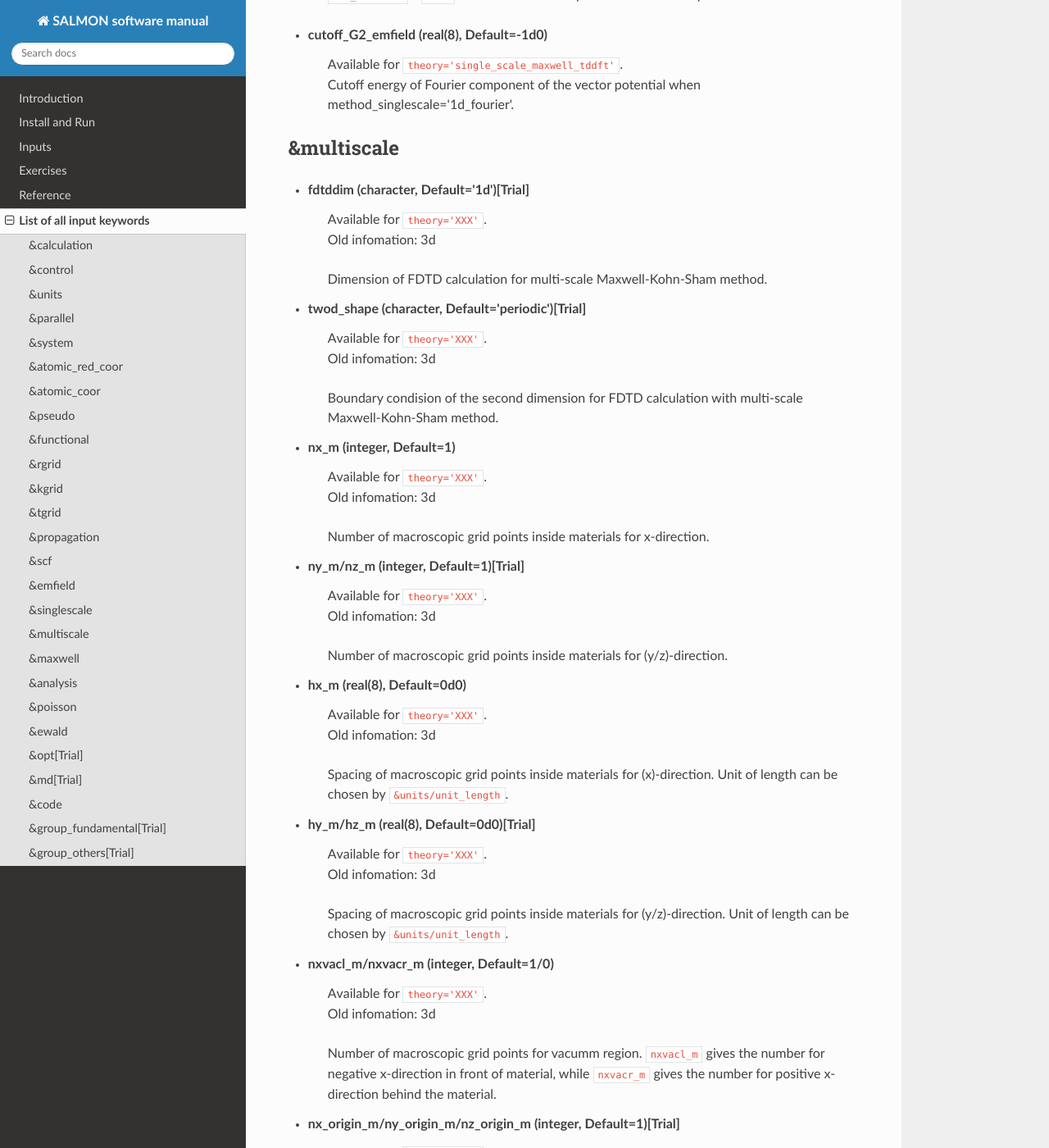
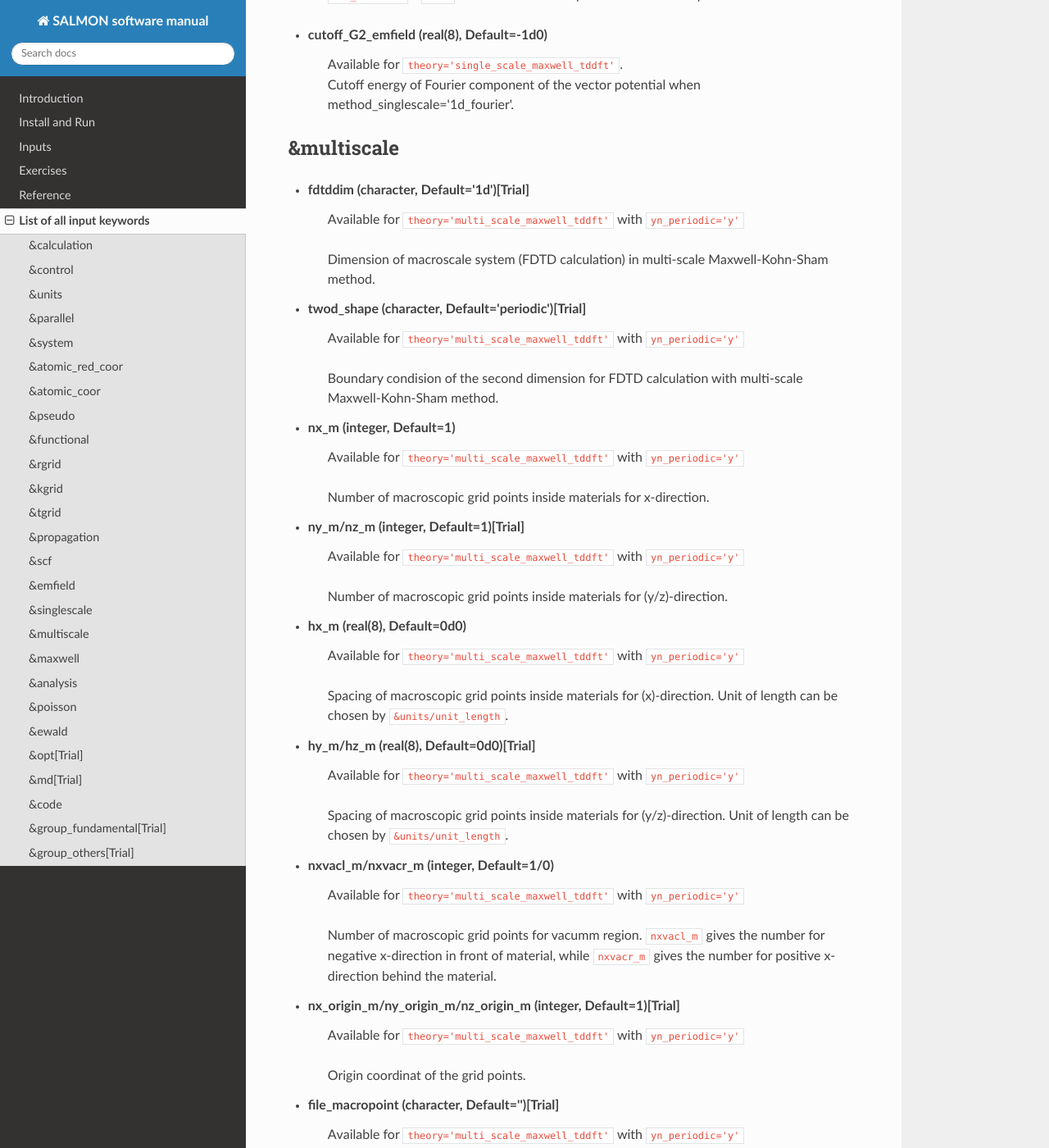
Before and after one commit to SALMON-TDDFT/SALMON-DOCS, a Sphinx documentation site: the page built from source/input_keyword_list.rst, in a window 1280 px wide and 1400 px high, scrolled down 18907 px. Shown: the whole window at 82% size. Built offline with Sphinx 7.4.7 and the Read the Docs theme 2.0.0, drawn with Linux system fonts in a browser that asks for light colours; formulas are drawn with MathJax 3; some of the changed text lies outside the part shown.

Commit message:
Update input_keyword_list.rst

```diff
--- a/source/input_keyword_list.rst
+++ b/source/input_keyword_list.rst
@@ -676,64 +676,53 @@ Input for psudopotentials. Size of array (:) is equal to ``&system/nelem``.
 -----------
 
 - **fdtddim** (character, Default='1d')[Trial]
-   | Available for ``theory='XXX'``.
-   | Old infomation: 3d
-   Dimension of FDTD calculation for multi-scale Maxwell-Kohn-Sham method.
+   | Available for ``theory='multi_scale_maxwell_tddft'`` with ``yn_periodic='y'``
+   Dimension of macroscale system (FDTD calculation) in multi-scale Maxwell-Kohn-Sham method.
 
 - **twod_shape** (character, Default='periodic')[Trial]
-   | Available for ``theory='XXX'``.
-   | Old infomation: 3d
+   | Available for ``theory='multi_scale_maxwell_tddft'`` with ``yn_periodic='y'``
    Boundary condision of the second dimension for FDTD calculation with
    multi-scale Maxwell-Kohn-Sham method.
 
 - **nx_m** (integer, Default=1)
-   | Available for ``theory='XXX'``.
-   | Old infomation: 3d
+   | Available for ``theory='multi_scale_maxwell_tddft'`` with ``yn_periodic='y'``
    Number of macroscopic grid points inside materials for x-direction.
 
 - **ny_m/nz_m** (integer, Default=1)[Trial]
-   | Available for ``theory='XXX'``.
-   | Old infomation: 3d
+   | Available for ``theory='multi_scale_maxwell_tddft'`` with ``yn_periodic='y'``
    Number of macroscopic grid points inside materials for (y/z)-direction.
 
 - **hx_m** (real(8), Default=0d0)
-   | Available for ``theory='XXX'``.
-   | Old infomation: 3d
+   | Available for ``theory='multi_scale_maxwell_tddft'`` with ``yn_periodic='y'``
    Spacing of macroscopic grid points inside materials for (x)-direction.
    Unit of length can be chosen by ``&units/unit_length``.
 
 - **hy_m/hz_m** (real(8), Default=0d0)[Trial]
-   | Available for ``theory='XXX'``.
-   | Old infomation: 3d
+   | Available for ``theory='multi_scale_maxwell_tddft'`` with ``yn_periodic='y'``
    Spacing of macroscopic grid points inside materials for (y/z)-direction.
    Unit of length can be chosen by ``&units/unit_length``.
 
 - **nxvacl_m/nxvacr_m** (integer, Default=1/0)
-   | Available for ``theory='XXX'``.
-   | Old infomation: 3d
+   | Available for ``theory='multi_scale_maxwell_tddft'`` with ``yn_periodic='y'``
    Number of macroscopic grid points for vacumm region.
    ``nxvacl_m`` gives the number for negative x-direction in front of material,
    while ``nxvacr_m`` gives the number for positive x-direction behind the material.
 
 - **nx_origin_m/ny_origin_m/nz_origin_m** (integer, Default=1)[Trial]
-   | Available for ``theory='XXX'``.
-   | Old infomation: 3d
+   | Available for ``theory='multi_scale_maxwell_tddft'`` with ``yn_periodic='y'``
    Origin coordinat of the grid points.
 
 - **file_macropoint** (character, Default='')[Trial]
-   | Available for ``theory='XXX'``.
-   | Old infomation: 3d
+   | Available for ``theory='multi_scale_maxwell_tddft'`` with ``yn_periodic='y'``
    If file name is specified in the option, the coordinates of the macropoints are set from the file.
 
 - **set_ini_coor_vel** (character, Default='n')[Trial]
-   | Available for ``theory='XXX'``.
-   | Old infomation: 3d
+   | Available for ``theory='multi_scale_maxwell_tddft'`` with ``yn_periodic='y'``
    Set initial atomic coordinates and velocities for each macro-grid point. This must be given with specific directories and files:
    Prepare ``directory``/multiscale/MXXXXXX/ini_coor_vel.dat, where 'XXXXXX' is the index number of the macro-grid point of the material region usually starting from '000001' up to the number of macro-grid point. The format of the file 'ini_coor_vel.dat' is just Rx, Ry, Rz, Vx, Vy, Vz (with space separation) for each atom (i.e. for each line), where the unit of the coordinates, Rx, Ry, Rz, is angstrom or a.u. speficied by ``unit_system`` but that of velocities is always a.u.. This option should be used together with ``read_gs_wfn_k_ms`` which is the option to read the ground state wave function for each macro-grid point.
 
 - **nmacro_write_group** (integer, Default=-1)[Trial]
-   | Available for ``theory='XXX'``.
-   | Old infomation: 3d
+   | Available for ``theory='multi_scale_maxwell_tddft'`` with ``yn_periodic='y'``
    If the number of macroscopic grids are very large, computers can be unstable by writing all information of all macroscopic grid points at the same time. To avoid that, the writings are divided by specifying this option. Writings will be done by each ``nmacro_write_group`` macroscopic grid points. (this number must be aliquot part of the total number of macroscopic grid points)
 
 
```
